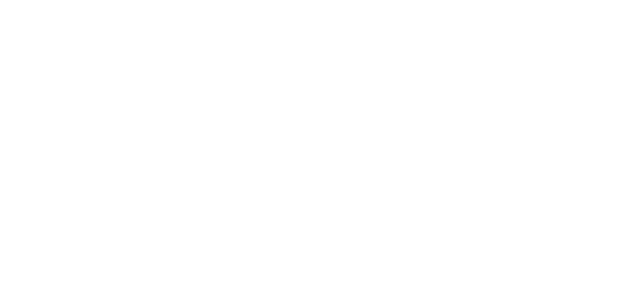
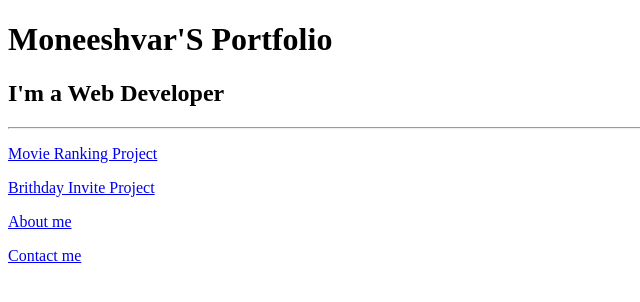
Before and after one commit to Bornzee/html-Portfolio, a plain HTML site: page index.html in a window 1280 px wide. Shown: the whole page, without its empty margins (0-640 px from the left). Drawn offline with Linux system fonts and the light colour scheme.

Commit message:
Add files via upload

```diff
--- a/index.html
+++ b/index.html
@@ -13,3 +13,20 @@ HINT for TODO 6: You can use the height attribute set to 200 to make the image s
 https://developer.mozilla.org/en-US/docs/Web/HTML/Element/img#attr-height -->
 
 <!-- TODO 7: Add the Contact Me and About Me page links -->
+<!DOCTYPE html>
+<html lang="en">
+<head>
+    <meta charset="UTF-8">
+    <meta name="viewport" content="width=device-width, initial-scale=1.0">
+    <title>PortFolio</title>
+    <h1>Moneeshvar'S Portfolio</h1>
+    <h2>I'm a Web Developer</h2>
+    <hr />
+</head>
+<body>
+    <p><a href="./public/movie-ranking.html">Movie Ranking Project</a></p>
+    <p><a href="./public/birthday-invite.html">Brithday Invite Project</a></p>
+    <p><a href="./public/about.html">About me</a></p>
+    <p><a href="./public/contact.html">Contact me</a></p>
+</body>
+</html>
```
